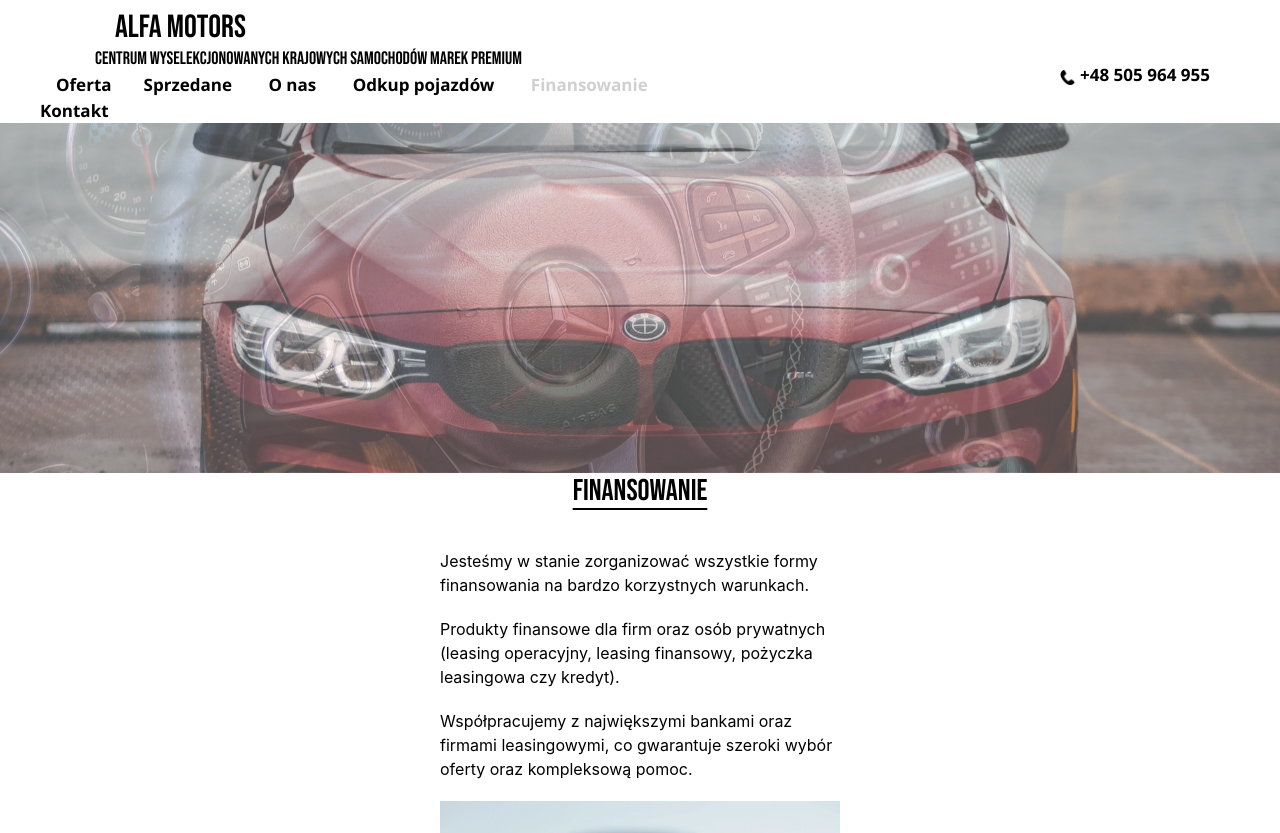
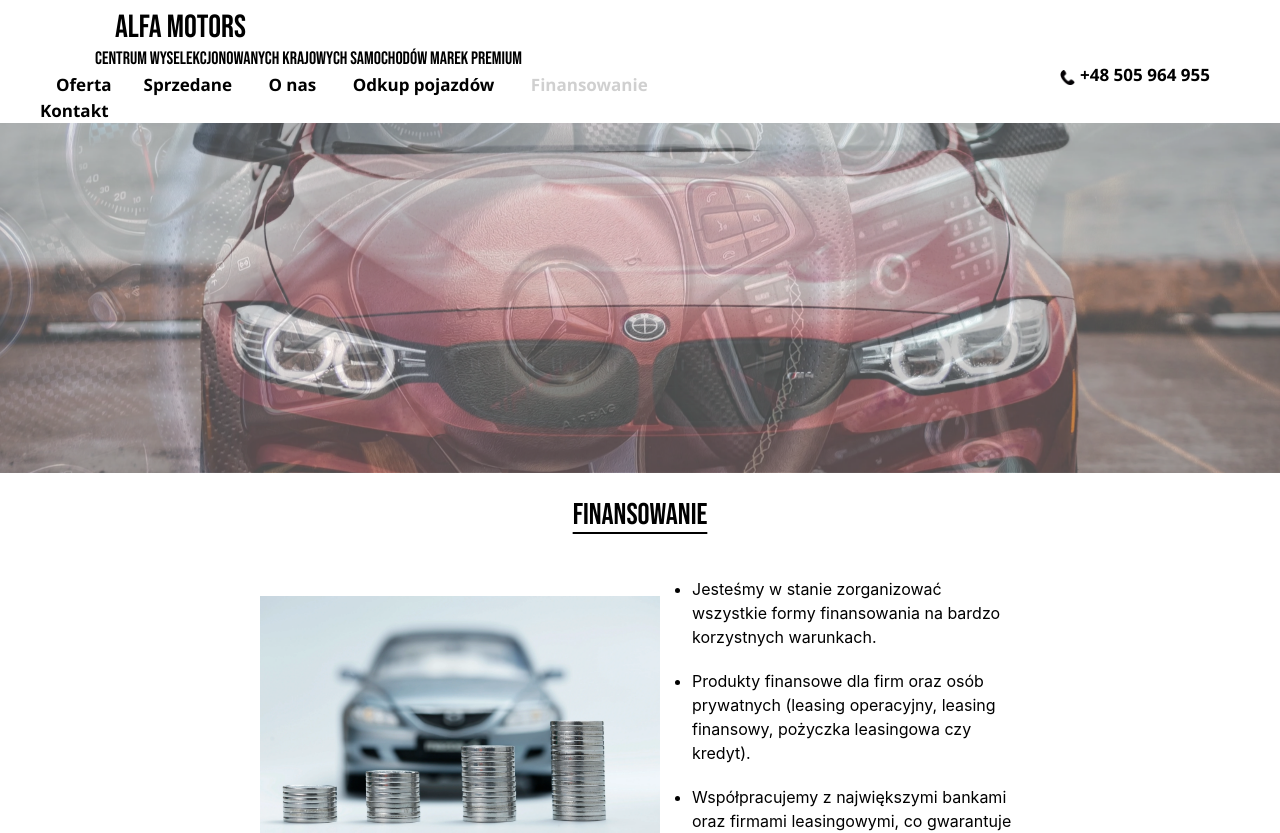
Before and after one commit to Rimsoo/car-dealership-website, a React (Create React App) app in the folder frontend/: page /financing in a window 1280 px wide. Shown: the top 833 px of the page. Built offline with nearby package versions, Linux system fonts and the light colour scheme.

Commit message:
Financing section's styling refactored to tailwind

```diff
--- a/frontend/src/pages/Financing.css
+++ b/frontend/src/pages/Financing.css
@@ -1,49 +1,9 @@
-#Financing h1 {
-    /* font-family: bebasFont; */
-    /* font-weight: 500;
-    text-align: center;
-    text-decoration: underline 2px;
-    text-underline-offset: 8px; */
-}
-/* #Financing {
-    width: 800px;
-    margin: 0 auto;
-    padding-bottom: 50px;
-}
-.Financing__container {
-    display: flex;
-}
-#Financing ul {
-    width: 400px;
-}
-#Financing li {
-    margin: 20px 0;
-}
+/*
 #Financing img {
     width: 400px;
 }
 
 @media(max-width: 900px) {
-    #Financing h1 {
-        margin-bottom: 0;
-    }
-    #Financing {
-        width: 90vw;
-        padding-bottom: 80px;
-    }
-    .Financing__container {
-        flex-direction: column-reverse;
-        align-items: center;
-        box-sizing: border-box;
-        width: 100%;
-        padding: 0 20px 20px;
-    }
-    #Financing ul {
-        width: 90%;
-    }
-    #Financing li {
-        width: 100%;
-    }
     #Financing img {
         width: 80%;
     }
--- a/frontend/src/pages/Financing.tsx
+++ b/frontend/src/pages/Financing.tsx
@@ -1,22 +1,24 @@
-import React from 'react';
 import coins from '../assets/coins.webp';
 
 export default function Financing() {
     return (
-        <div id='Financing' className="w-[800px] mx-auto pb-12 lg:w-[90vw] lg:pb-20">
-            <h1 className="font-bebasFont text-3xl font-medium text-center underline decoration-2 underline-offset-8 mb-0 lg:mb-0">
+        <div id='Financing' className="w-[90vw] mx-auto pb-[80px]
+        lg:w-[800px] lg:pb-12">
+            <h1 className="mt-6 mb-0 font-bebasFont text-3xl font-medium text-center underline decoration-2 underline-offset-8
+            lg:my-6">
                 FINANSOWANIE
             </h1>
-            <div className="flex flex-row lg:flex-col-reverse lg:items-center lg:box-border lg:w-full lg:p-5">
-                <img src={coins} alt='Samochody używane na leasing' className="w-4/5 lg:w-[400px]"/>
-                <ul className="w-9/10 lg:w-[400px]">
-                    <li className="my-5 lg:w-full">
+            <div className="box-border w-full items-center p-5 pt-0 flex flex-col-reverse
+            lg:flex-row">
+                <img src={coins} alt='Pomoc w uzyskaniu leasingu na samochód' className="w-4/5 lg:w-[400px]"/>
+                <ul className="w-4/5 list-disc pl-8 lg:w-[400px]">
+                    <li className="my-5 w-full">
                         Jesteśmy w stanie zorganizować wszystkie formy finansowania na bardzo korzystnych warunkach.
                     </li>
-                    <li className="my-5 lg:w-full">
+                    <li className="my-5 w-full">
                         Produkty finansowe dla firm oraz osób prywatnych (leasing operacyjny, leasing finansowy, pożyczka leasingowa czy kredyt).
                     </li>
-                    <li className="my-5 lg:w-full">
+                    <li className="my-5 w-full">
                         Współpracujemy z największymi bankami oraz firmami leasingowymi, co gwarantuje szeroki wybór oferty oraz kompleksową pomoc.
                     </li>
                 </ul>
```
